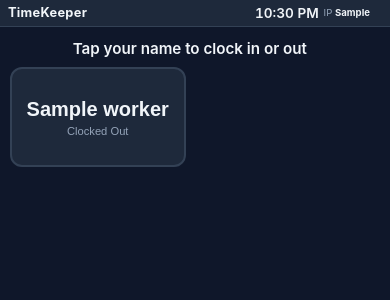
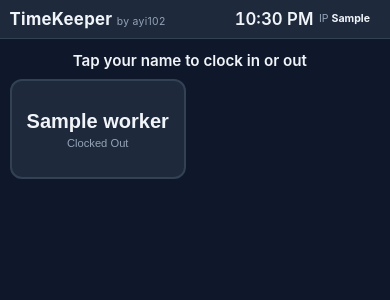
Before and after one commit to ayi102/TimeKeeper, a Flask app: template templates/kiosk.html in a window 390 px wide. Shown: the top 300 px of the page. Run offline with Flask 3, Linux system fonts and the light colour scheme; the template is opened without the code that fills it: most values are stand-ins (such as "Sample title", 1, 10 or a date in 2020); parts of the project's set-up code (start-up, migrations or seed data) failed here and were passed over.

Commit message:
Enlarge kiosk banner and add "by ayi102" byline
Co-Authored-By: Claude Opus 4.8 (1M context) <noreply@anthropic.com>

```diff
--- a/static/style.css
+++ b/static/style.css
@@ -34,6 +34,7 @@ body.kiosk { display: flex; flex-direction: column; overflow: hidden; user-selec
   border-bottom: 1px solid var(--panel-2);
 }
 .brand { font-weight: 700; font-size: 1.25rem; letter-spacing: .3px; }
+.byline { font-weight: 400; color: var(--muted); font-size: .62em; }
 .clock { margin-left: auto; font-size: 1.5rem; font-variant-numeric: tabular-nums; font-weight: 600; white-space: nowrap; }
 .ipinfo { color: var(--muted); font-size: .95rem; }
 .ipinfo strong { color: var(--text); }
@@ -183,10 +184,10 @@ input:focus { outline: 2px solid var(--blue); border-color: var(--blue); }
 
 /* ===================== TINY SCREENS (e.g. 3.5" 480x320) ===================== */
 @media (max-width: 600px) {
-  .topbar { padding: .3rem 1.25rem .3rem .5rem; gap: .3rem; }
-  .brand { font-size: .8rem; }
-  .clock { font-size: .85rem; }
-  .ipinfo { font-size: .6rem; white-space: nowrap; }
+  .topbar { padding: .55rem 1.25rem .55rem .6rem; gap: .35rem; }
+  .brand { font-size: 1.05rem; }
+  .clock { font-size: 1.05rem; }
+  .ipinfo { font-size: .66rem; white-space: nowrap; }
 
   /* Extra right padding clears the display's overscan so the last card/IP
      are never cut off. */
--- a/templates/kiosk.html
+++ b/templates/kiosk.html
@@ -8,7 +8,7 @@
 </head>
 <body class="kiosk">
   <header class="topbar">
-    <div class="brand">TimeKeeper</div>
+    <div class="brand">TimeKeeper <span class="byline">by ayi102</span></div>
     <div class="clock" id="liveClock">--:--</div>
     <div class="ipinfo">IP <strong>{{ ip }}</strong></div>
   </header>
```
